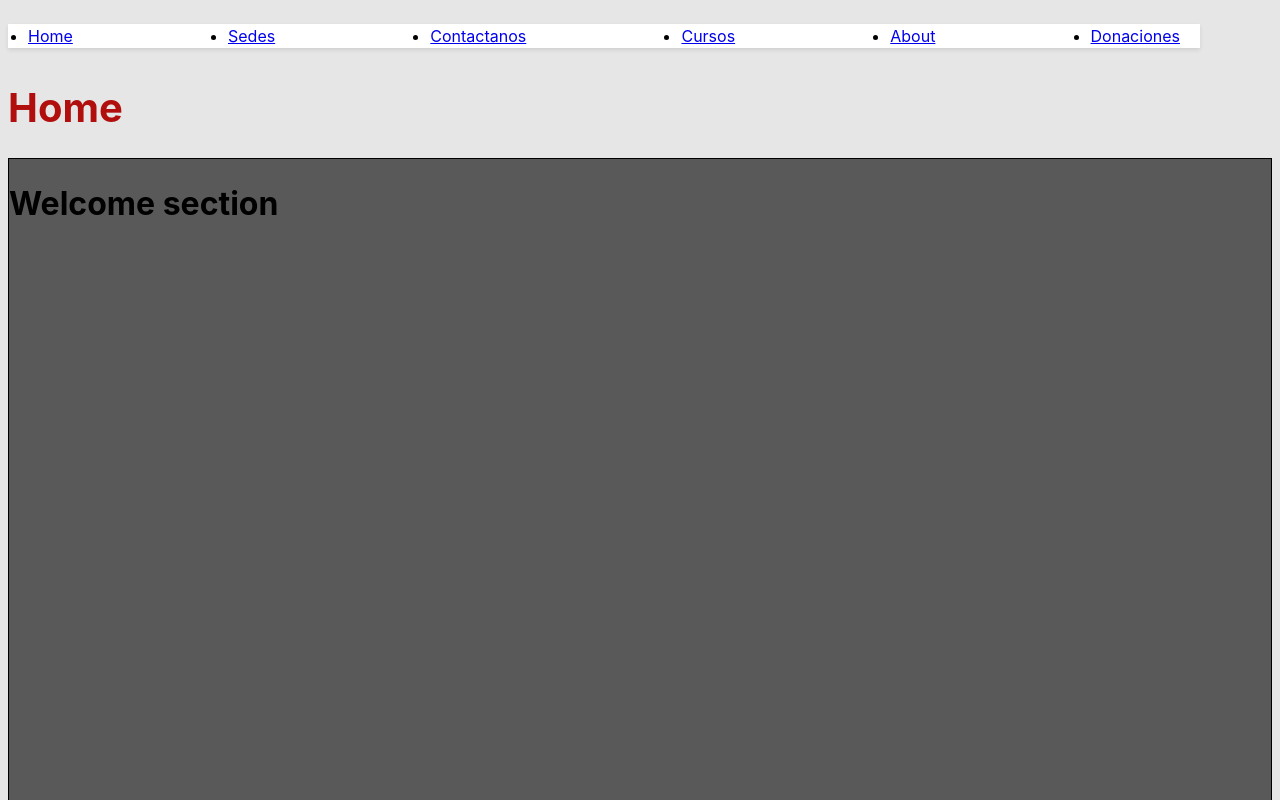
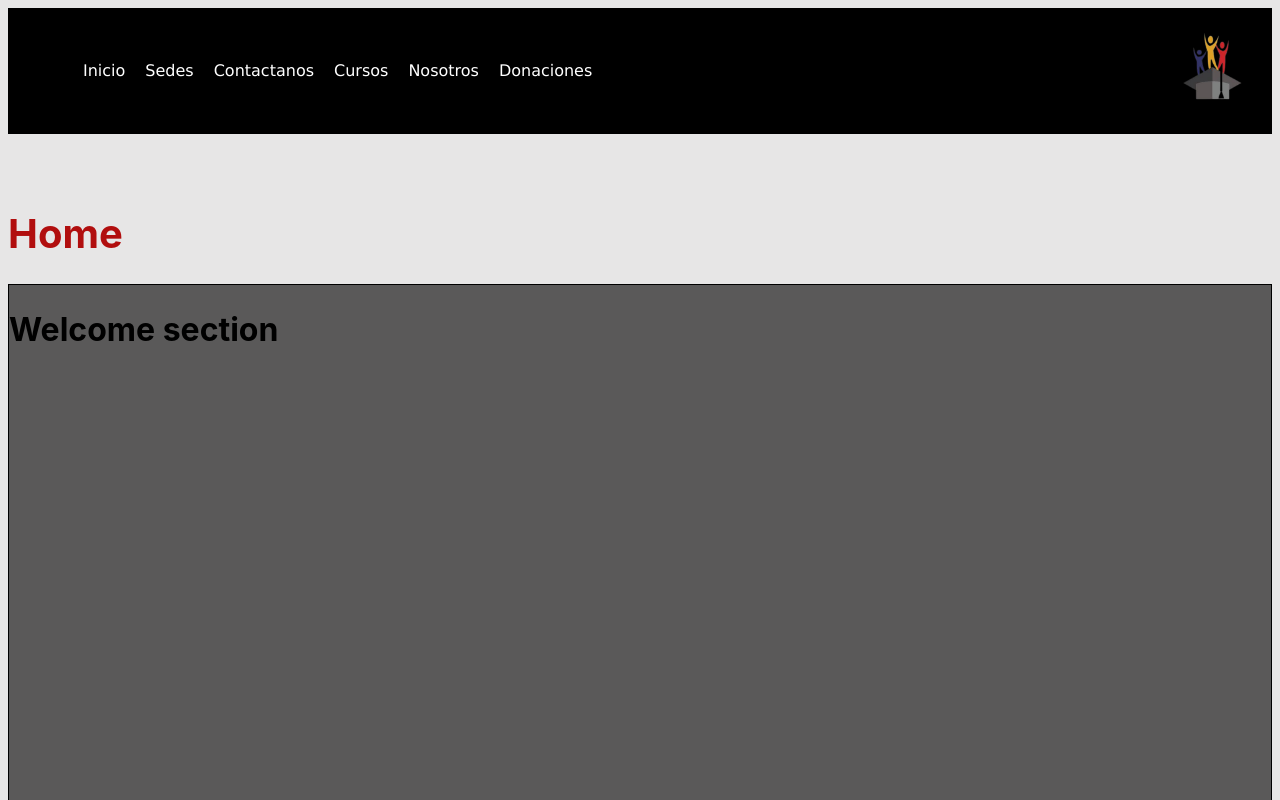
Before and after one commit to DeibyNino/ungo, a React (Vite) app: page / in a window 1280 px wide. Shown: the top 800 px of the page. Built offline with nearby package versions, Linux system fonts and the light colour scheme.

Commit message:
se ajustaron estilos del menu, quedo una chimba

```diff
--- a/src/components/NavBar/Navbar.jsx
+++ b/src/components/NavBar/Navbar.jsx
@@ -1,13 +1,14 @@
 import React from "react";
 import "../../styles/NavbarStyles.css";
 import { Link } from "react-router-dom";
+import logo from "../../assets/ImageNavBar/Logo.png";
 
 const Navbar = () => {
   return (
-    <nav>
-      <ul className="nav-bar">
+    <nav className="nav-bar">
+      <ul>
         <li>
-          <Link to="/">Home</Link>
+          <Link to="/">Inicio</Link>
         </li>
         <li>
           <Link to="/sedes-page">Sedes</Link>
@@ -19,12 +20,15 @@ const Navbar = () => {
           <Link to="/cursos-page">Cursos</Link>
         </li>
         <li>
-          <Link to="/about-page">About</Link>
+          <Link to="/about-page">Nosotros</Link>
         </li>
         <li>
           <Link to="/donaciones-page">Donaciones</Link>
         </li>
       </ul>
+      <div className="logos">
+        <img src={logo} alt="logo" />
+      </div>
     </nav>
   );
 };
--- a/src/styles/NavbarStyles.css
+++ b/src/styles/NavbarStyles.css
@@ -2,10 +2,36 @@
   display: flex;
   justify-content: space-between;
   align-items: center;
-  padding: 0 20px;
-  background-color: #fff;
-  box-shadow: 0 2px 4px rgba(0, 0, 0, 0.1);
-  position: fixed;
-  z-index: 100;
-  width: 90%;
+  padding: 25px;
+  background: #000;
+  color: #fff;
+  font-family: "Lucida Sans", "Lucida Sans Regular", "Lucida Grande",
+    "Lucida Sans Unicode", Geneva, Verdana, sans-serif;
 }
+
+nav ul {
+  display: flex;
+  list-style: none;
+}
+
+nav ul li {
+  text-decoration: none;
+  list-style: none;
+}
+
+nav ul li a {
+  color: #fff;
+  text-decoration: none;
+  padding: 10px;
+}
+
+nav ul li a:hover {
+  color: #000;
+  border-radius: 5px;
+  background: #fff;
+  transition: 0.5s;
+}
+
+.nav-bar img {
+  height: 4.3rem;
+}
```
Also changed, not shown: src/assets/ImageNavBar/Logo.png (added).
